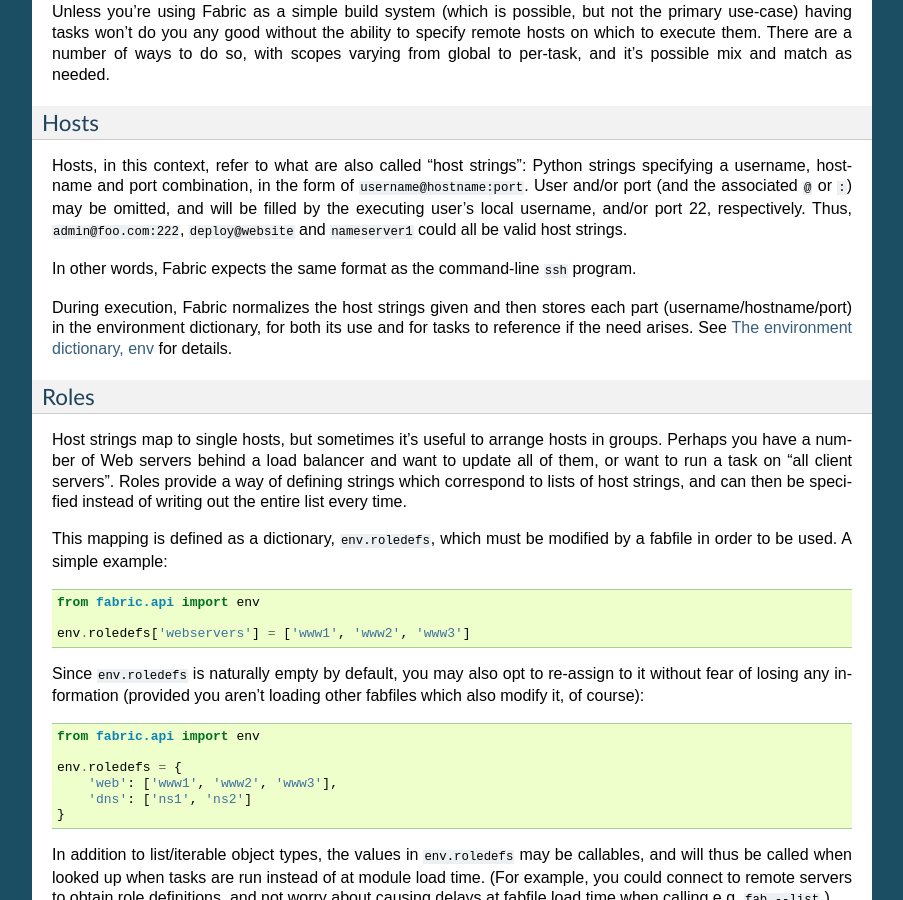
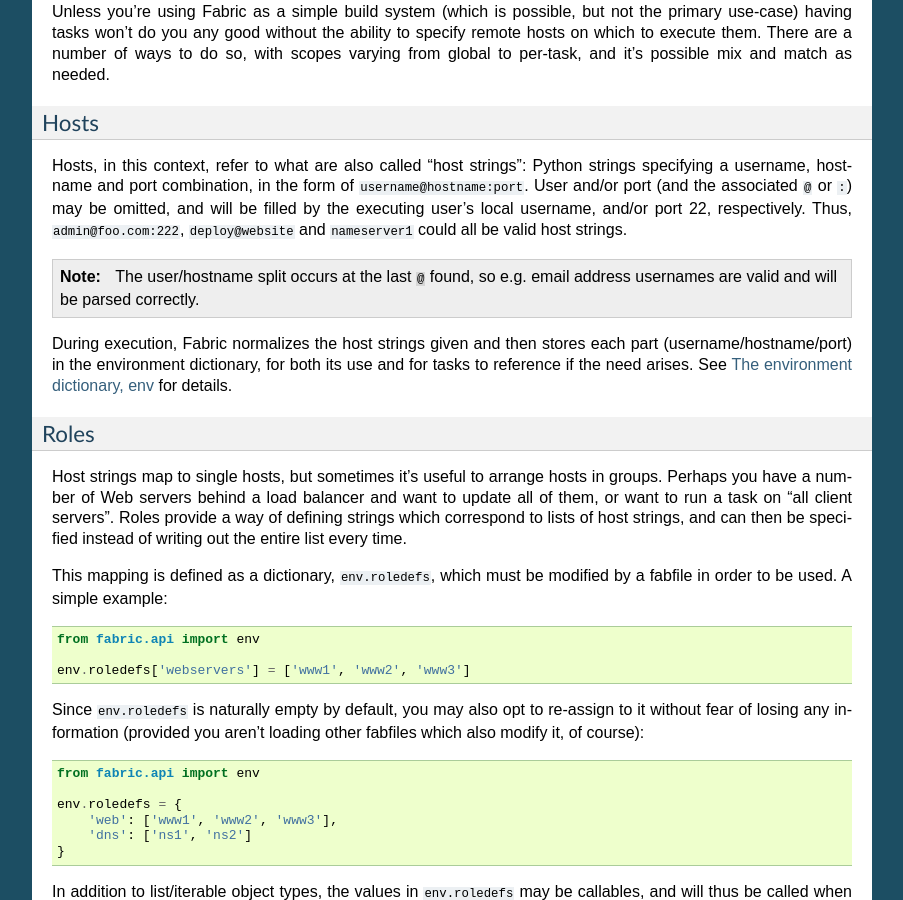
Before and after one commit to fabric/fabric, a Sphinx documentation site: the page built from docs/usage/execution.rst, in a window 1280 px wide and 900 px high, scrolled down 2319 px. Shown: the whole window, without its empty margins (198-1101 px from the left). Built offline with Sphinx 7.4.7, drawn with Linux system fonts in a browser that asks for light colours.

Commit message:
Allow '@' symbols in usernames.
Fixes #268

Conflicts:

	tests/test_network.py

```diff
--- a/docs/changes/0.9.5.rst
+++ b/docs/changes/0.9.5.rst
@@ -14,6 +14,9 @@
 
 * :issue:`264`: Fix edge case in `~fabric.operations.reboot` by gracefully
   clearing connection cache.
+* :issue:`268`: Allow for ``@`` symbols in usernames, which is valid on some
+  systems. Fabric's host-string parser now splits username and hostname at the
+  last ``@`` found instead of the first.
 
 
 Documentation updates
--- a/docs/usage/execution.rst
+++ b/docs/usage/execution.rst
@@ -158,8 +158,9 @@
 username, and/or port 22, respectively. Thus, ``admin@foo.com:222``,
 ``deploy@website`` and ``nameserver1`` could all be valid host strings.
 
-In other words, Fabric expects the same format as the command-line ``ssh``
-program.
+.. note::
+    The user/hostname split occurs at the last ``@`` found, so e.g. email
+    address usernames are valid and will be parsed correctly.
 
 During execution, Fabric normalizes the host strings given and then stores each
 part (username/hostname/port) in the environment dictionary, for both its use
```
Also changed, not shown: 2 other files.
